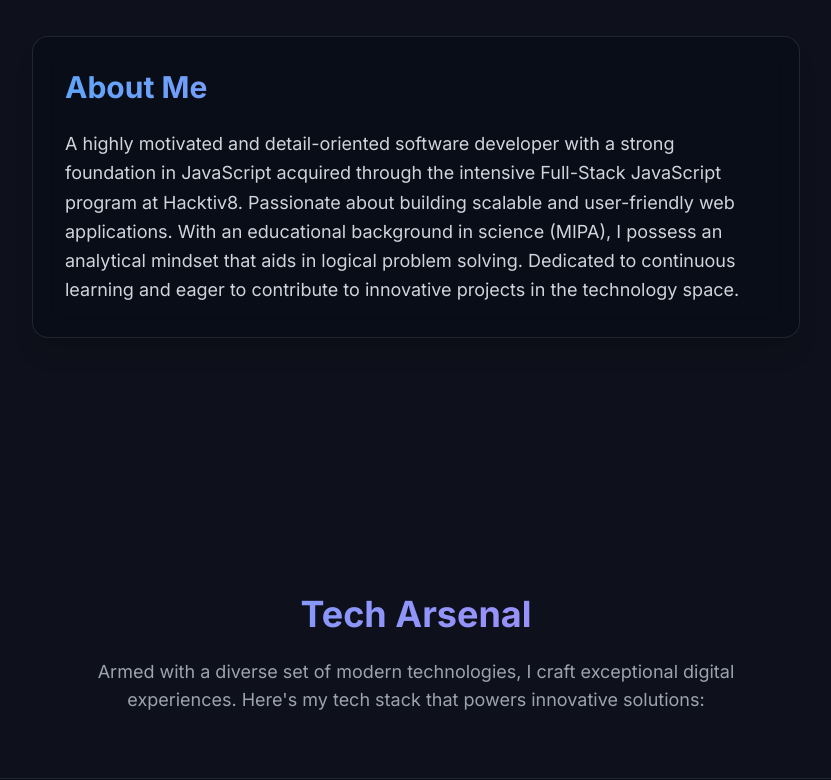
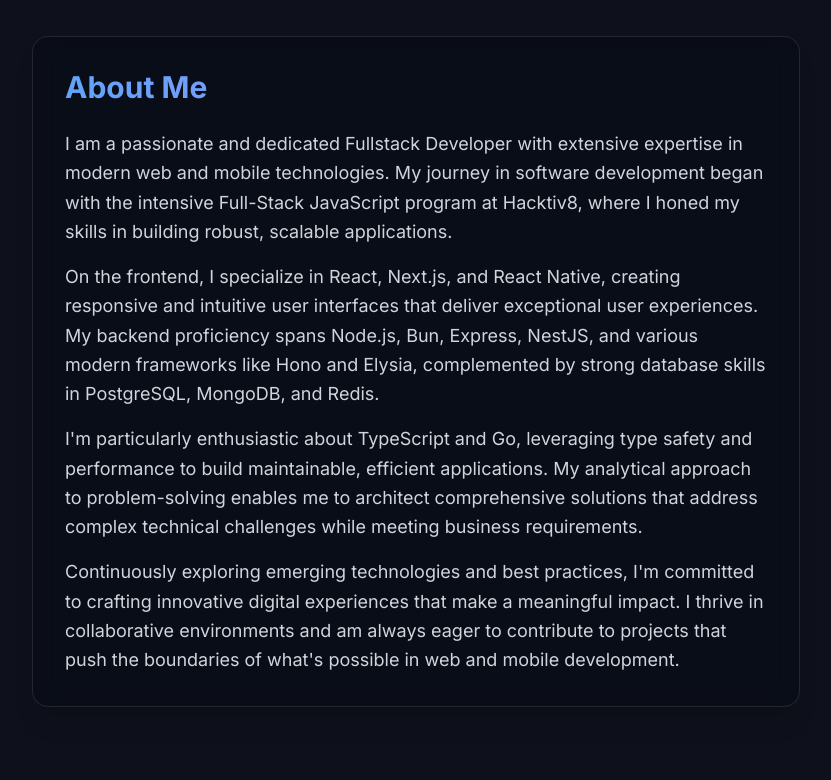
Before and after one commit to rfflsy16/raffles-portfolio, a Next.js app in the folder my-portfolio/: page / in a window 1280 px wide. Shown: the part 920-1700 px from the top of the page, without its empty margins (224-1055 px from the left). Built offline with nearby package versions, Linux system fonts and the light colour scheme.

Commit message:
update: aboutsection

```diff
--- a/my-portfolio/src/app/(home)/AboutSection.tsx
+++ b/my-portfolio/src/app/(home)/AboutSection.tsx
@@ -15,11 +15,24 @@ export default function AboutSection() {
           >
             <h2 className="text-3xl font-bold mb-6 gradient-text">About Me</h2>
             <p className="text-lg text-gray-300 leading-relaxed">
-              A highly motivated and detail-oriented software developer with a strong foundation in JavaScript
-              acquired through the intensive Full-Stack JavaScript program at Hacktiv8. Passionate about
-              building scalable and user-friendly web applications. With an educational background in science
-              (MIPA), I possess an analytical mindset that aids in logical problem solving. Dedicated to
-              continuous learning and eager to contribute to innovative projects in the technology space.
+              I am a passionate and dedicated Fullstack Developer with extensive expertise in modern web and mobile technologies.
+              My journey in software development began with the intensive Full-Stack JavaScript program at Hacktiv8, where I honed
+              my skills in building robust, scalable applications.
+            </p>
+            <p className="text-lg text-gray-300 leading-relaxed mt-4">
+              On the frontend, I specialize in React, Next.js, and React Native, creating responsive and intuitive user interfaces
+              that deliver exceptional user experiences. My backend proficiency spans Node.js, Bun, Express, NestJS, and various modern
+              frameworks like Hono and Elysia, complemented by strong database skills in PostgreSQL, MongoDB, and Redis.
+            </p>
+            <p className="text-lg text-gray-300 leading-relaxed mt-4">
+              I&apos;m particularly enthusiastic about TypeScript and Go, leveraging type safety and performance to build maintainable,
+              efficient applications. My analytical approach to problem-solving enables me to architect comprehensive solutions
+              that address complex technical challenges while meeting business requirements.
+            </p>
+            <p className="text-lg text-gray-300 leading-relaxed mt-4">
+              Continuously exploring emerging technologies and best practices, I&apos;m committed to crafting innovative digital
+              experiences that make a meaningful impact. I thrive in collaborative environments and am always eager to contribute
+              to projects that push the boundaries of what&apos;s possible in web and mobile development.
             </p>
           </motion.div>
         </div>
```
